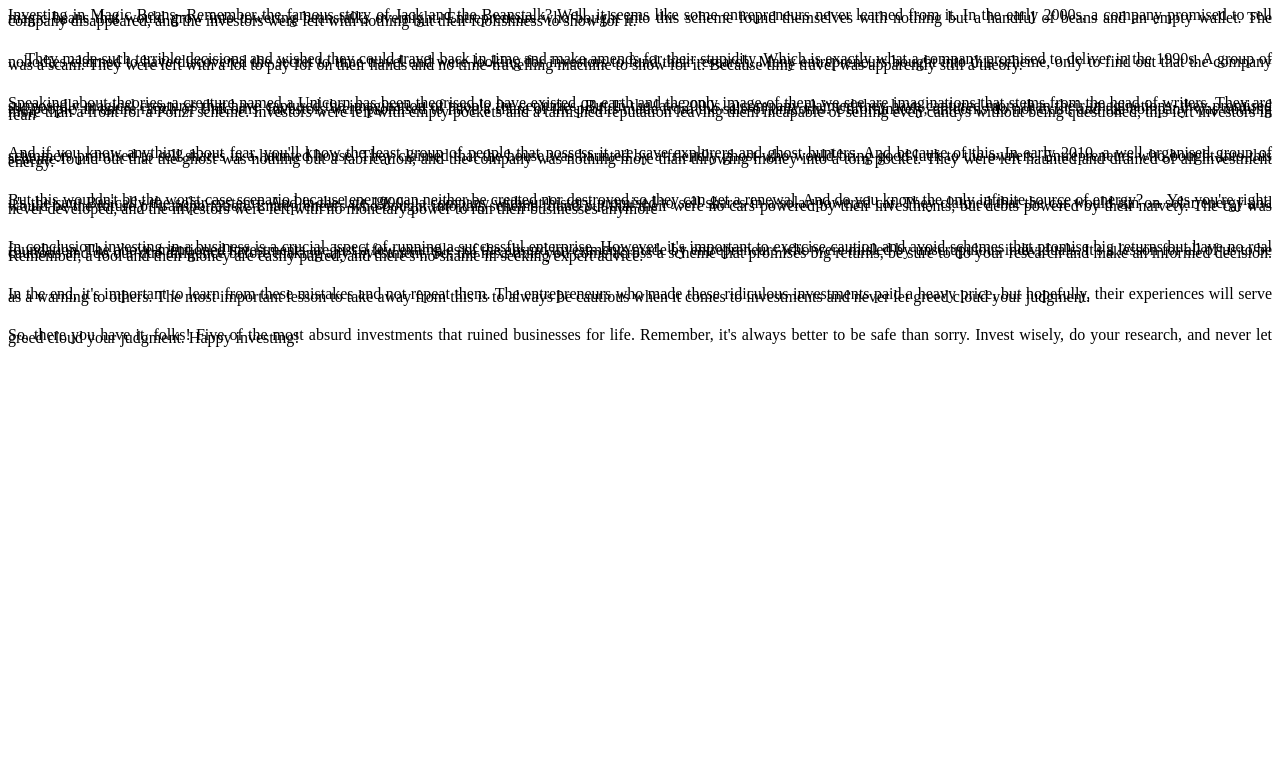
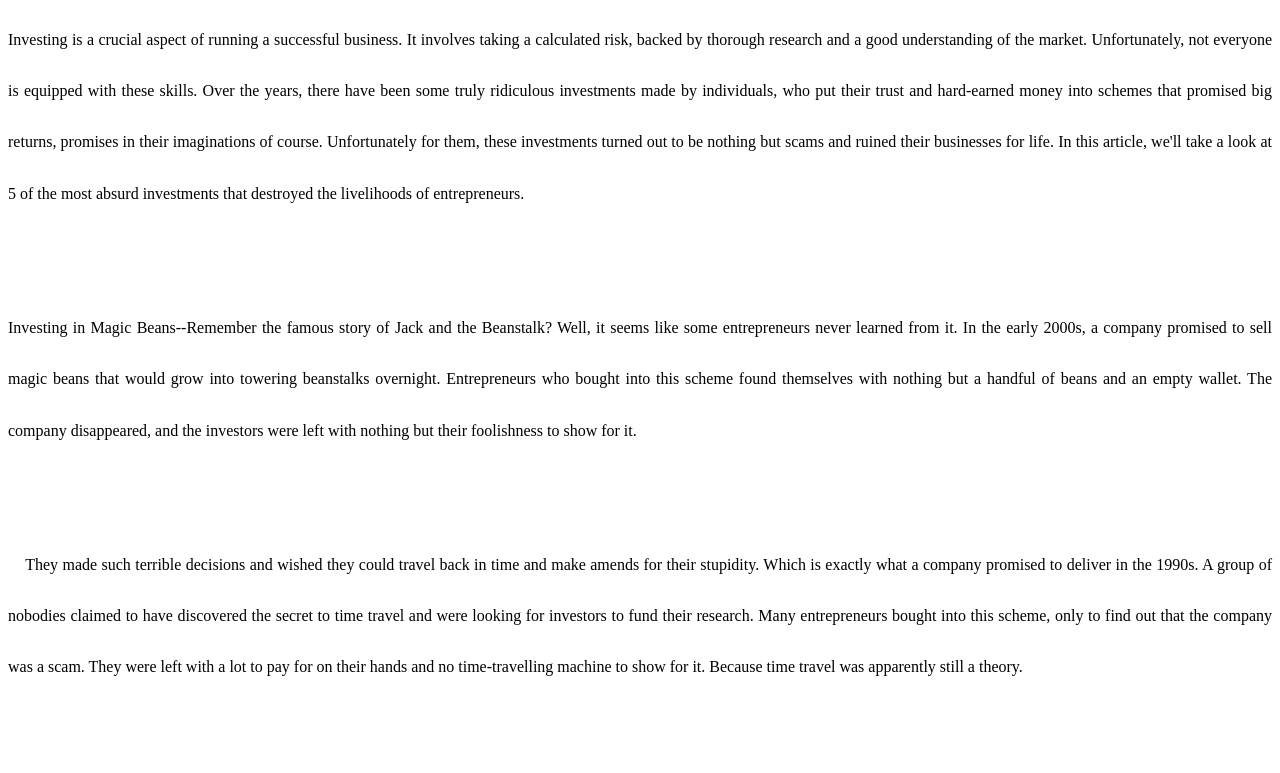
Before and after one commit to PerfectusPortofolio/PerfectusPortofolio.github.io, a plain HTML site: page usepost.html in a window 1280 px wide. Shown: the part 80-853 px from the top of the page. Before the commit the page ends 800 px from the top, so only its background shows below. Drawn offline with Linux system fonts and the light colour scheme.

Commit message:
Update usepost.html

```diff
--- a/usepost.html
+++ b/usepost.html
@@ -10,7 +10,7 @@
 		<link rel="stylesheet" href=""/>
 		<title> FakeXnarios Perfectus</title>
 	</head>
-	<body style="line-height:3px;text-align:justify;">
+	<body style="line-height:4vw;text-align:justify;">
 				     <h1>5 investment ideas that sent Businesses to oblivion</h1>
 		<section>
 			<div>
```
